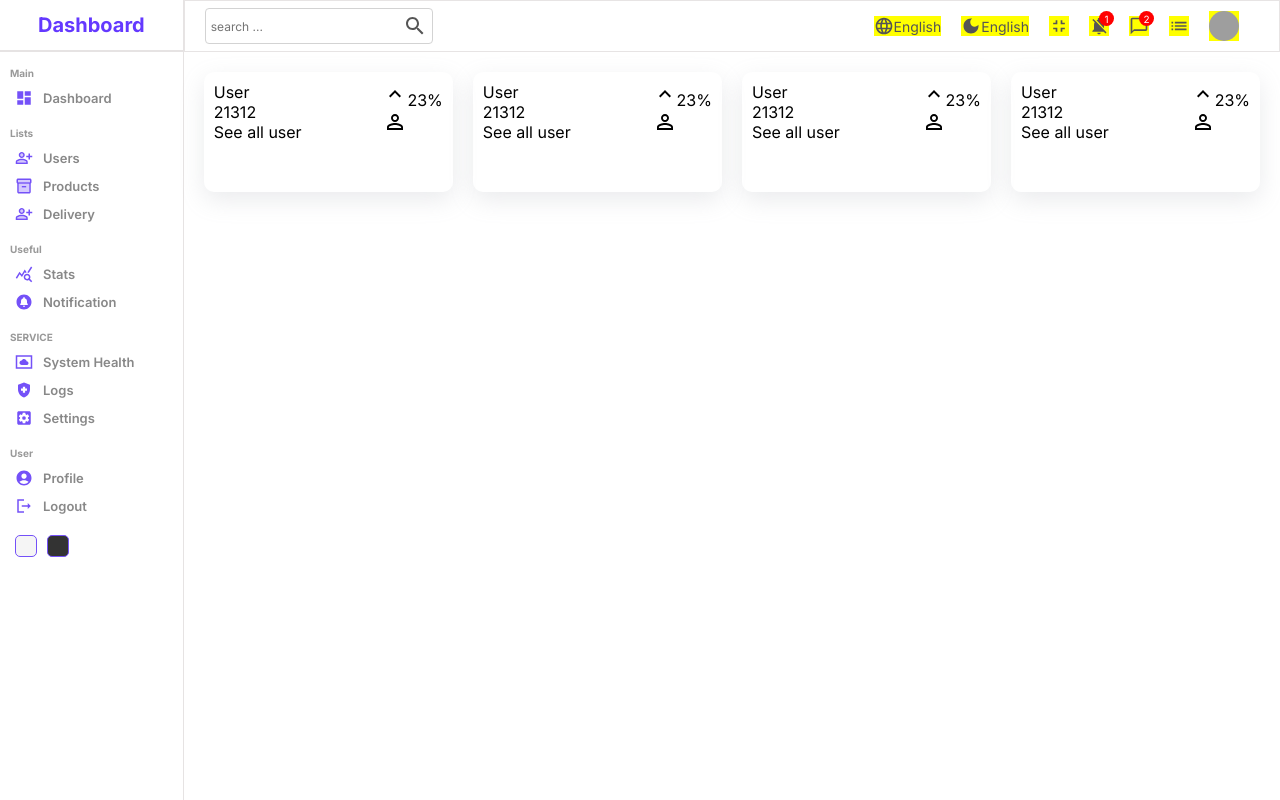
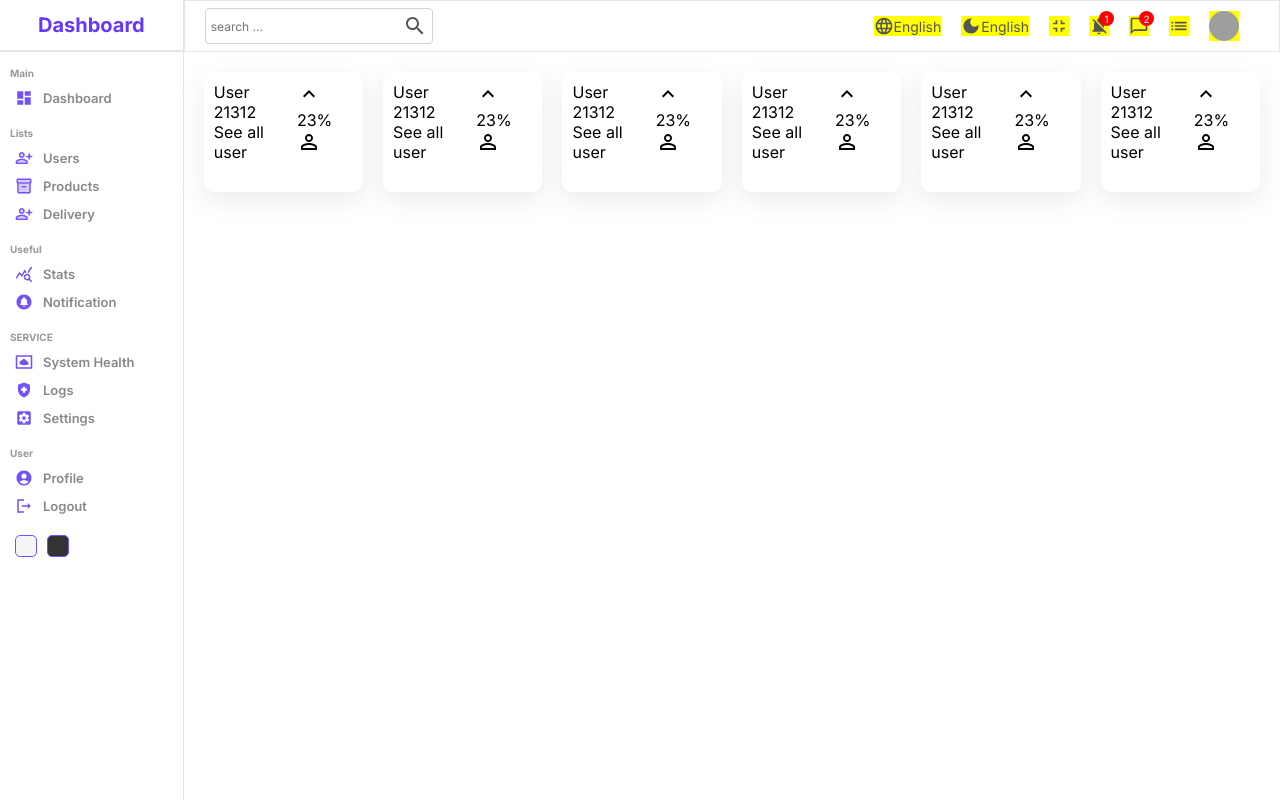
Before and after one commit to tinkugupta5/dashboard_practice, a React (Create React App) app: page / in a window 1280 px wide. Built offline with nearby package versions, Linux system fonts and the light colour scheme; grey boxes are pictures that could not be loaded.

Commit message:
adding widget

```diff
--- a/src/pages/home/Home.jsx
+++ b/src/pages/home/Home.jsx
@@ -15,6 +15,8 @@ const Home = () => {
           <Widget />
           <Widget />
           <Widget />
+          <Widget />
+          <Widget />
         </div>
       </div>
     </div>
```
